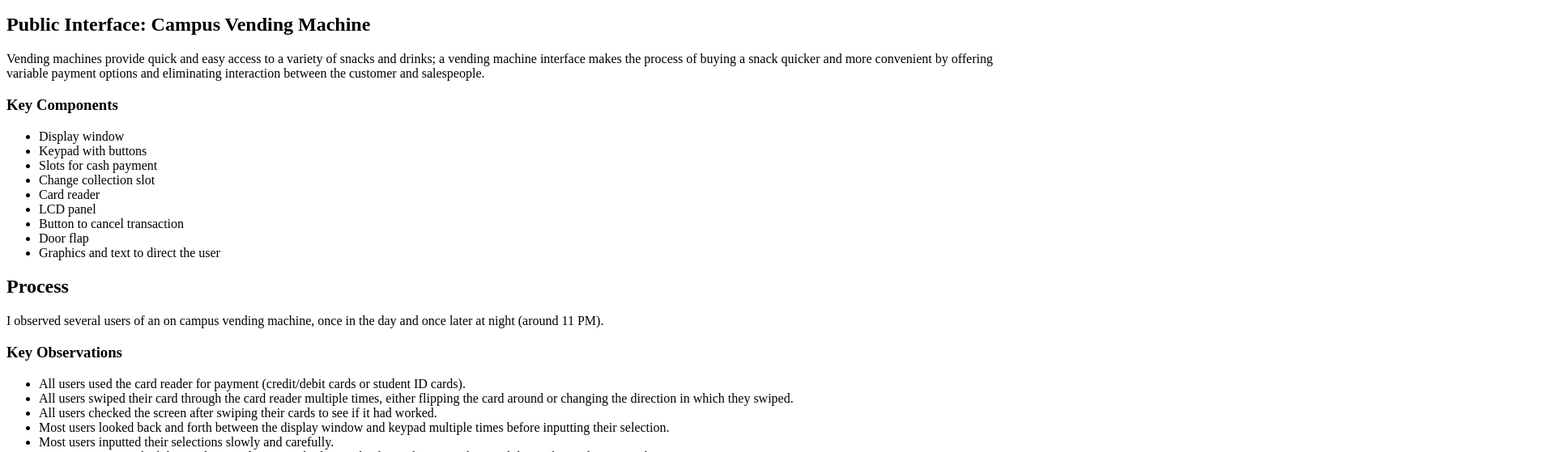
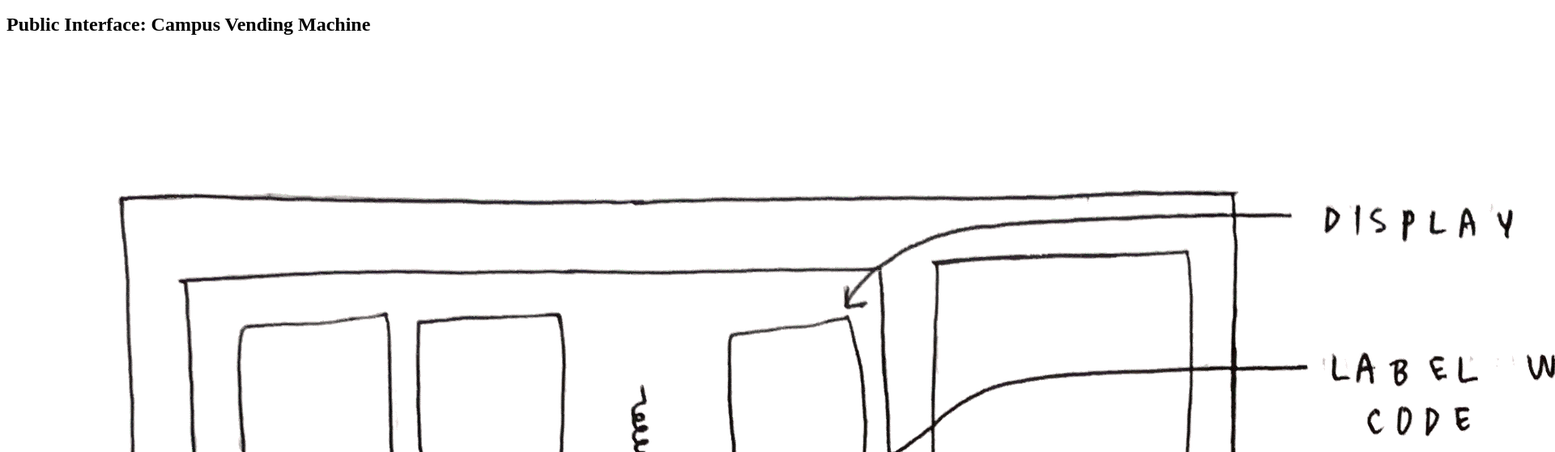
Before and after one commit to simran-shankardass/personasandstoryboarding.github.io, a plain HTML site: page index.html in a window 1280 px wide. Shown: the part 57-616 px from the top of the page at 81% size, 1920 px wide, since content can reach past the window. Drawn offline with Linux system fonts and the light colour scheme.

Commit message:
vm interface

```diff
--- a/index.html
+++ b/index.html
@@ -14,6 +14,8 @@
         <h2>Public Interface: Campus Vending Machine</h2>
 
         <div>
+
+            <img src="vending_machine_interface.png" alt="Sketch of Vending Machine Interface">
 
             <div>
                 Vending machines provide quick and easy access to a variety of snacks and drinks; a vending machine
```
Also changed, not shown: vending_machine_interface.png (added).
